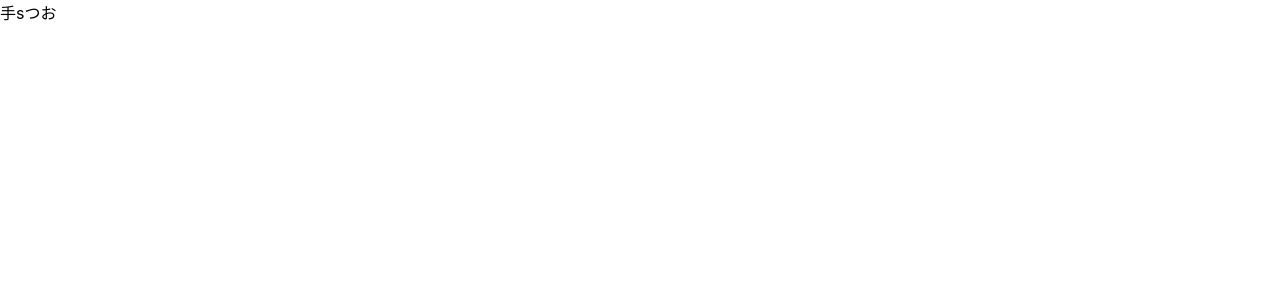
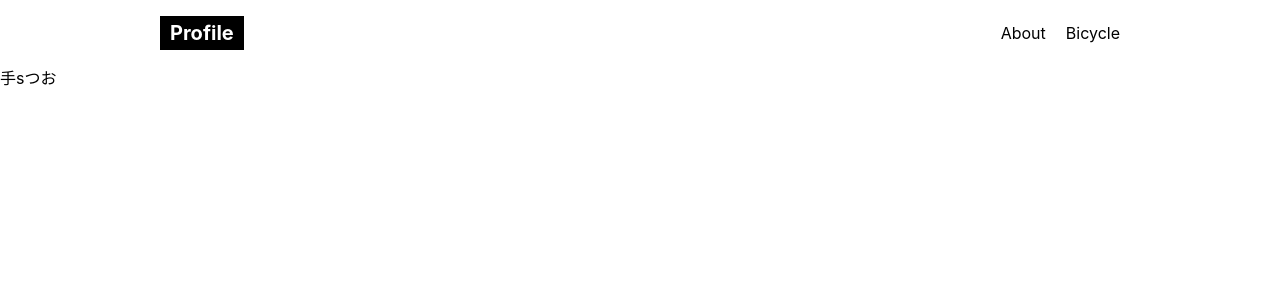
Before and after one commit to abeshi03/demo, a React (Create React App) app: page / in a window 1280 px wide. Shown: the top 300 px of the page. Built offline with nearby package versions, Linux system fonts and the light colour scheme.

Commit message:
Header: 作成完了

```diff
--- a/src/components/Header/Header.jsx
+++ b/src/components/Header/Header.jsx
@@ -4,6 +4,13 @@ import styles from "./Header.module.scss";
 export const Header = () => {
   return (
     <header>
+      <div className={styles.headerInner}>
+        <div className={styles.logo}>Profile</div>
+        <div className={styles.left} role="navigation">
+          <a className={styles.link} hreh="#" role="link">About</a>
+          <a className={styles.link} hreh="#" role="link">Bicycle</a>
+        </div>
+      </div>
     </header>
   )
 }
--- a/src/components/Header/Header.module.scss
+++ b/src/components/Header/Header.module.scss
@@ -0,0 +1,37 @@
+.headerInner {
+
+  display: flex;
+  align-items: center;
+
+  height: 65px;
+  max-width: 960px;
+  margin: 0 auto;
+}
+
+
+.logo {
+
+  display: inline-block;
+
+  padding: 5px 10px;
+
+  font-size: 20px;
+  font-weight: bold;
+
+  color: white;
+  background-color: black;
+}
+
+
+.left {
+
+  display: flex;
+  column-gap: 20px;
+  margin-left: auto;
+}
+
+
+.link {
+
+  cursor: pointer;
+}
```
